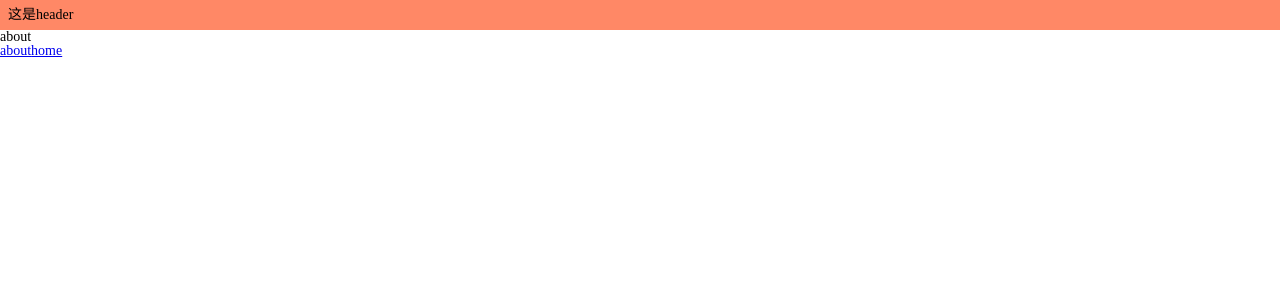
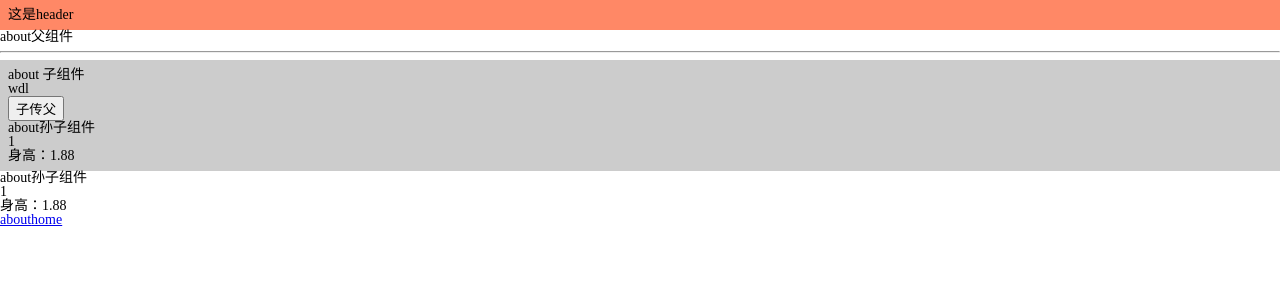
Before and after one commit to easyhoo242/react-demo, a React (Vite) app: page /about in a window 1280 px wide. Shown: the top 300 px of the page. Built offline with nearby package versions, Linux system fonts and the light colour scheme.

Commit message:
feat(about): 祖孙传参

```diff
--- a/src/pages/about/index.tsx
+++ b/src/pages/about/index.tsx
@@ -1,11 +1,54 @@
-import { Link, Route } from 'react-router-dom'
+import { Link } from 'react-router-dom'
+import React, { useContext } from 'react'
+
+const AboutContext = React.createContext('')
+const { Provider: AboutProvider } = AboutContext
+
+interface ISon {
+  name: string
+  emitName: (name: string) => void
+}
+function AboutSon(props: ISon) {
+  return (
+    <div className='p-2 bg-[#ccc]'>
+      <p>about 子组件</p>
+      <div>{props.name}</div>
+
+      <button onClick={() => props.emitName(`${props.name} newName`)}>
+        子传父
+      </button>
+
+      <AboutGrandSon />
+    </div>
+  )
+}
+
+function AboutGrandSon() {
+  const ctx = useContext(AboutContext)
+
+  return (
+    <>
+      <p>about孙子组件</p>1<div>身高：{ctx}</div>
+    </>
+  )
+}
 
 export default function About() {
+  const changeName = (res: string) => console.log(res)
+
   return (
     <>
       <main>
-        <p>about</p>
+        <p>about父组件</p>
       </main>
+
+      <hr />
+
+      <AboutProvider value='1.88'>
+        <AboutSon name='wdl' emitName={changeName} />
+
+        <AboutGrandSon />
+      </AboutProvider>
 
       <div>
         <Link to='/about'>about</Link>
```
